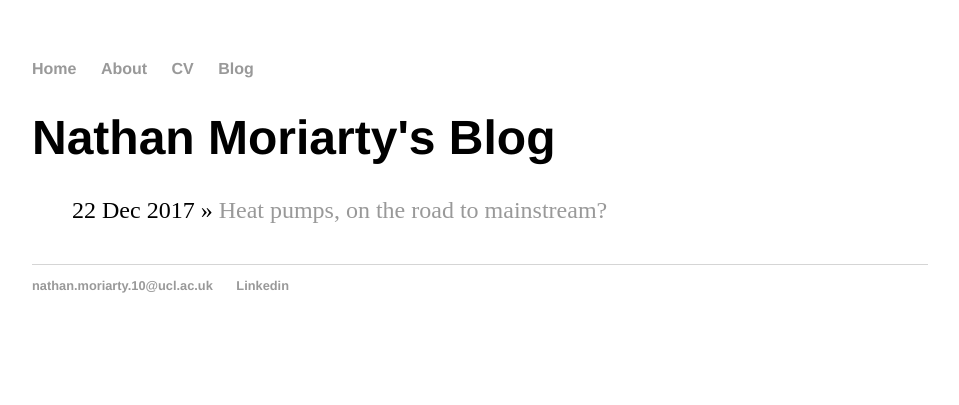
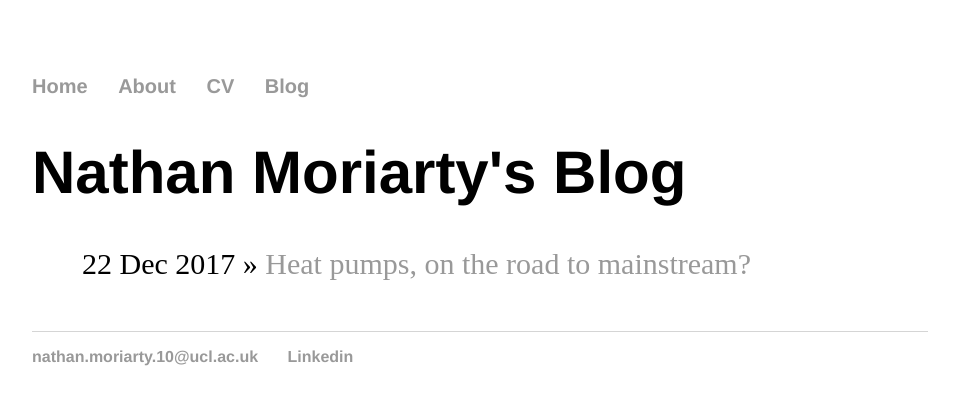
Before and after one commit to nathanmoriarty/nathanmoriarty.github.io, a Jekyll site: the page built from blog/index.html, in a window 1280 px wide. Shown: the top 405 px of the page, without its empty margins (160-1119 px from the left). Built offline with Jekyll 4.4.1, drawn with Linux system fonts in a browser that asks for light colours.

Commit message:
Update main.css

```diff
--- a/css/main.css
+++ b/css/main.css
@@ -2,7 +2,7 @@ body {
     margin: 60px auto;
     width: 70%;
 }
-{
+html {
 zoom: 125%;
 }
 nav ul, footer ul {
```
